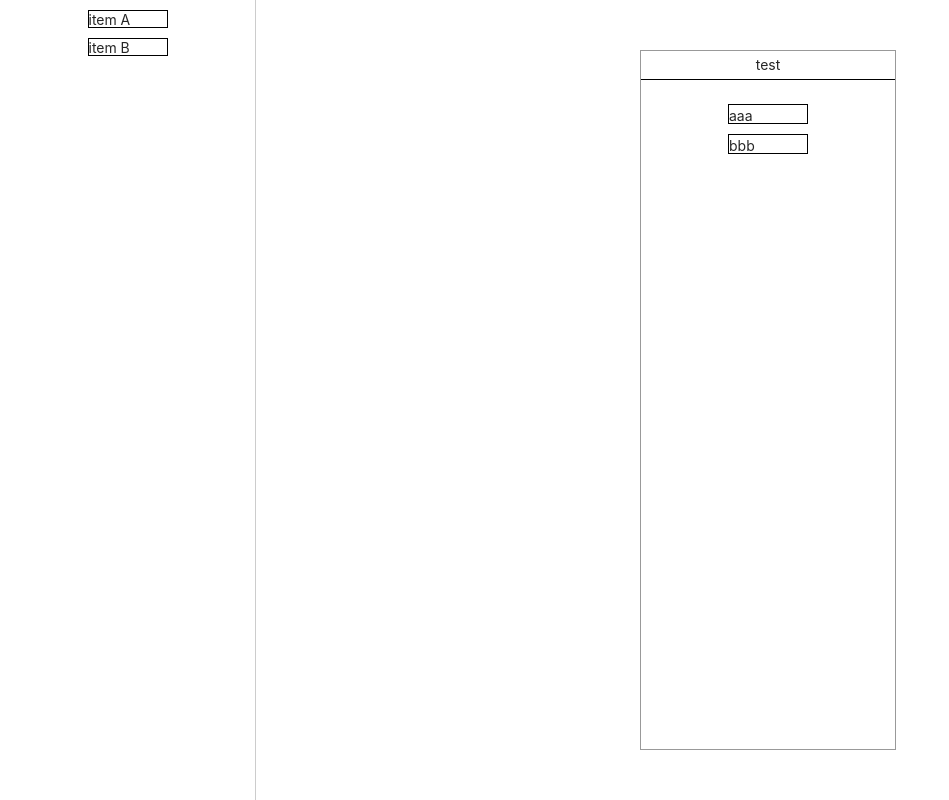
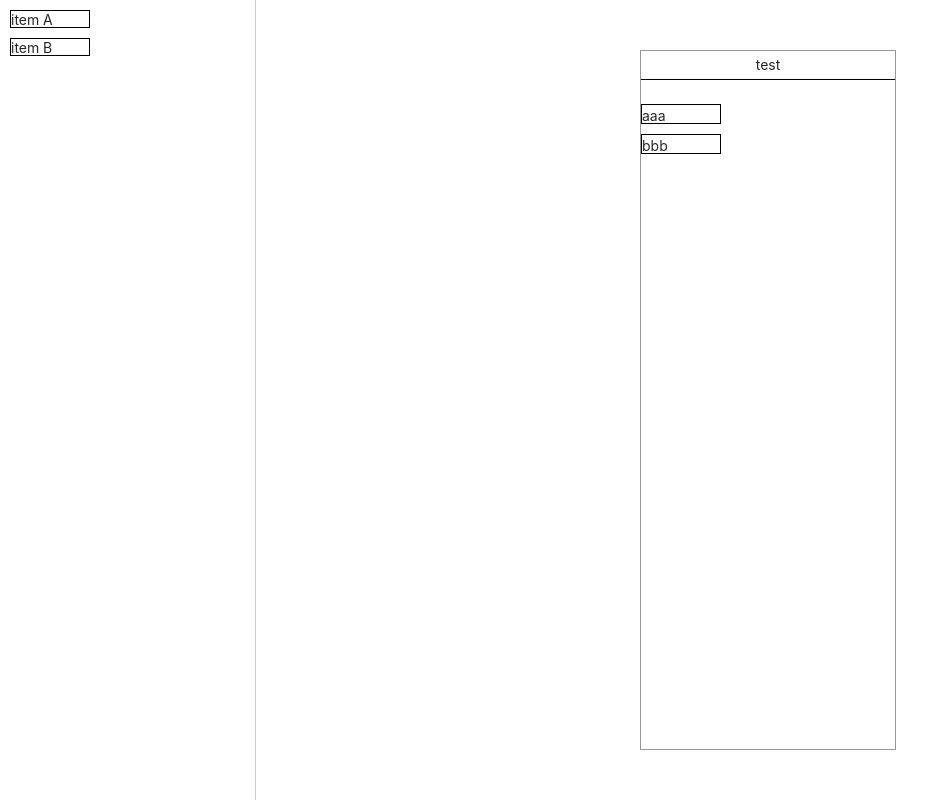
Before and after one commit to kizuner-bonely/draggable-swimlane-editor, a React (Create React App) app: page / in a window 1280 px wide. Shown: the whole page, without its empty margins (0-949 px from the left). Built offline with nearby package versions, Linux system fonts and the light colour scheme.

Commit message:
U 优化拖拽编辑区域判定;

```diff
--- a/src/editor/Editor.tsx
+++ b/src/editor/Editor.tsx
@@ -1,31 +1,68 @@
 import EditorMenu from './EditorMenu'
 import EditorContent from './EditorContent'
 import { useCallback, useState } from 'react'
-import {DragDropContext} from 'react-beautiful-dnd'
+import { DragDropContext, DropResult } from 'react-beautiful-dnd'
 import styles from './editor.module.less'
 
 export default function Editor() {
-  const [list, setList] = useState([
+  const [mockList, setMockList] = useState([
     {
       id: '1',
-      content: 'aaa'
+      content: 'aaa',
     },
     {
       id: '2',
-      content: 'bbb'
-    }
+      content: 'bbb',
+    },
+  ])
+  const [mockMenu] = useState([
+    {
+      id: '1',
+      content: 'item A',
+    },
+    {
+      id: '2',
+      content: 'item B',
+    },
   ])
 
-  const onDragEnd = useCallback((result: any) => {
+  /*
+  * result 结构
+  *   combine: null;
+  *   type: string;
+  *   reason: string;
+  *   mode: string;
+  *   draggableId: string;
+  *   source: {
+  *     droppableId: string;
+  *     index: number;
+  *   };
+  *   destination: {
+  *     droppableId: string;
+  *     index: number;
+  *   };
+  * */
+  const onDragEnd = useCallback((result: DropResult) => {
+    console.log(result)
+    const { source, destination } = result
+    //* 将可拖拽的组件拉到可拖拽区域以外的地方
+    if (!destination) return
+    //* 在当前区域调整顺序
+    if (source.droppableId === destination.droppableId) {
+
+    } else {
+      //* 将当前区域的元素拉到其他区域
+
+    }
 
   }, [])
 
   return (
-    <DragDropContext onDragEnd={onDragEnd}>
-      <div className={styles.editor}>
-        <EditorMenu/>
-        <EditorContent list={list}/>
-      </div>
-    </DragDropContext>
+    <div className={styles.editor}>
+      <DragDropContext onDragEnd={onDragEnd}>
+        <EditorMenu mockMenu={mockMenu}/>
+        <EditorContent list={mockList}/>
+      </DragDropContext>
+    </div>
   )
 }
--- a/src/editor/EditorContent.tsx
+++ b/src/editor/EditorContent.tsx
@@ -22,12 +22,12 @@ export default class EditorContent extends PureComponent<IProps, IState> {
           <Droppable droppableId={droppableIdMap[CONTENT]}>
             {
               (provided, snapshot) => (
-                <div ref={provided.innerRef}>
+                <div ref={provided.innerRef} className={styles.wrapper}>
                   {
                     list.map((l, index) => (
                       <Draggable
                         key={l.id}
-                        draggableId={l.id}
+                        draggableId={`CONTENT-${l.id}`}
                         index={index}
                       >
                         {
--- a/src/editor/EditorMenu.tsx
+++ b/src/editor/EditorMenu.tsx
@@ -1,33 +1,24 @@
-import droppableIdMap, {MENU} from './config'
-import {Draggable, Droppable} from 'react-beautiful-dnd'
+import droppableIdMap, { MENU } from './config'
+import { Draggable, Droppable } from 'react-beautiful-dnd'
 import styles from './editor.module.less'
-import { useMemo } from 'react'
 
-export default function EditorMenu() {
-  const mockMenu = useMemo(() => ([
-    {
-      id: '1',
-      content: 'item A'
-    },
-    {
-      id: '2',
-      content: 'item B'
-    },
-  ]), [])
+interface IProps {
+  mockMenu: Array<{ id: string; content: string; }>
+}
+
+export default function EditorMenu({ mockMenu }: IProps) {
 
   return (
+    <div className={styles['editor-menu']}>
       <Droppable droppableId={droppableIdMap[MENU]}>
         {
           ((provided, snapshot) => (
-          <div
-            ref={provided.innerRef}
-            className={styles['editor-menu']}
-          >
+            <div ref={provided.innerRef} className={styles.wrapper}>
               {
                 mockMenu.map((m, index) => (
                   <Draggable
                     key={m.id}
-                  draggableId={m.id}
+                    draggableId={`MENU-${m.id}`}
                     index={index}
                   >
                     {
@@ -45,9 +36,11 @@ export default function EditorMenu() {
                   </Draggable>
                 ))
               }
+              {provided.placeholder}
             </div>
           ))
         }
       </Droppable>
+    </div>
   )
 }
--- a/src/editor/editor.module.less
+++ b/src/editor/editor.module.less
@@ -3,6 +3,11 @@
   width: 100vw;
   height: 100vh;
   overflow: hidden;
+
+  .wrapper {
+    width: 100%;
+    height: 100%;
+  }
 
   .editor-menu {
     box-sizing: border-box;
```
Lines whose indentation alone changed are shown as unchanged.
